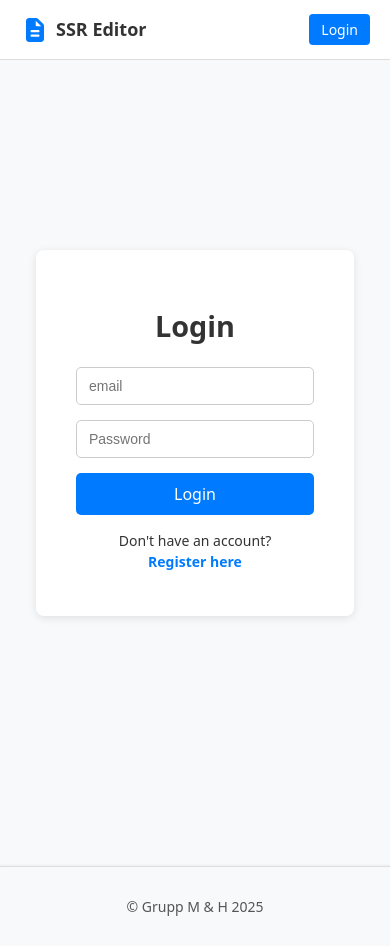
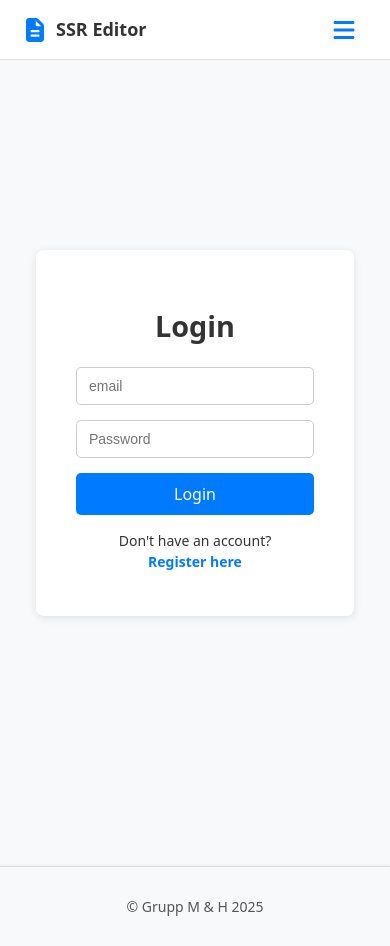
Before and after one commit to group-mh/ssr-editor-frontend, a React (Vite) app: page /ssr-editor-frontend/login in a window 390 px wide. Built offline with nearby package versions, Linux system fonts and the light colour scheme; no server answers.

Commit message:
Add mobile navigation menu to header

```diff
--- a/src/components/incl/Header.jsx
+++ b/src/components/incl/Header.jsx
@@ -9,13 +9,14 @@ import {
   faUser,
   faPlus,
   faUserCircle,
-
+  faBars,
 } from "@fortawesome/free-solid-svg-icons";
 import CreateEditor from "../docs/CreateEditor";
 
 function Header({ user, token, onLogout }) {
   const navigate = useNavigate();
   const location = useLocation();
+  const [menuOpen, setMenuOpen] = useState(false);
 
   const isActive = (path) => location.pathname === path;
 
@@ -57,6 +58,39 @@ function Header({ user, token, onLogout }) {
           </div>
         </div>
 
+        <button className="menu-toggle" onClick={() => setMenuOpen(!menuOpen)}>
+          <FontAwesomeIcon icon={faBars} />
+        </button>
+
+        {menuOpen && (
+          <div className="mobile-menu">
+            {token && (
+              <div className="mobile-user">
+                <FontAwesomeIcon icon={faUserCircle} className="user-icon" />
+                <div className="user-info">
+                  <span className="username">{user?.username || "Unknown"}</span>
+                  <span className="user-email">{user?.email || ""}</span>
+                </div>
+                <button className="logout-button" onClick={onLogout}>
+                  Logout
+                </button>
+                </div>
+            )}
+
+            <button onClick={() => { navigate("/"); setMenuOpen(false);}}>
+              All Docs
+            </button>
+            {token && (
+              <button onClick={() => { navigate("/my-docs"); setMenuOpen(false); }}>
+                My Docs
+              </button>
+            )}
+            <button onClick={() => { navigate("/create"); setMenuOpen(false); }}>
+                New
+              </button>
+          </div>
+        )}
+
         <div className="navbar-right">
           {token ? (
             <>
--- a/src/style/Header.css
+++ b/src/style/Header.css
@@ -10,13 +10,14 @@
   top: 0;
   left: 0;
   right: 0;
-  z-index: 1000;
+  z-index: 3000;
 }
 
 .navbar-left {
   display: flex;
   align-items: center;
   gap: 15px;
+  flex: 1;
 }
 
 .logo-container {
@@ -149,9 +150,95 @@ button:focus-visible {
   box-shadow: none;
 }
 
+.menu-toggle {
+  display: none;
+  font-size: 28px;
+  background: none;
+  border: none;
+  color: #007bff;
+  cursor: pointer;
+  z-index: 1100;
+}
+
+.mobile-menu {
+  display: none;
+}
+
+.mobile-user {
+  display: flex;
+  align-items: center;
+  gap: 10px;
+  padding: 12px 10px;
+  border-bottom: 1px solid #eee;
+}
+
+.mobile-user .user-icon {
+  font-size: 22px;
+  color: #007bff;
+}
+
+.mobile-user .username {
+  font-weight: 600;
+  color: #333;
+}
+
+.mobile-user .user-email {
+  font-size: 12px;
+  color: #666;
+}
 
 @media (max-width: 700px) {
   .doc-menu {
     display: none;
   }
+
+  .menu-toggle {
+    display: block;
+    position: absolute;
+    right: 200px;
+    left: 300px;
+    top: 50%;
+    transform: translateY(-50%);
+    font-size: 24px;
+    z-index: 2001;
+    background: none;
+    border: none;
+    color: #007bff;
+    cursor: pointer;
+  }
+
+  .navbar-left {
+    flex: 1;
+  }
+
+  .mobile-menu {
+    display: flex;
+    flex-direction: column;
+    position: fixed;
+    top: 60px;
+    left: 0;
+    right: 0;
+    background-color: #fff;
+    border-top: 1px solid #ddd;
+    box-shadow: 0 4px 8px rgba(0,0,0,0.1);
+    z-index: 2999;
+  }
+
+  .mobile-menu button {
+    padding: 12px 20px;
+    text-align: left;
+    border: none;
+    background: none;
+    font-size: 16px;
+    cursor: pointer;
+    color: #333;
+  }
+
+  .mobile-menu button:hover {
+    background-color: #f0f4ff;
+  }
+
+  .navbar-right {
+    display: none;
+  }
 }
```
